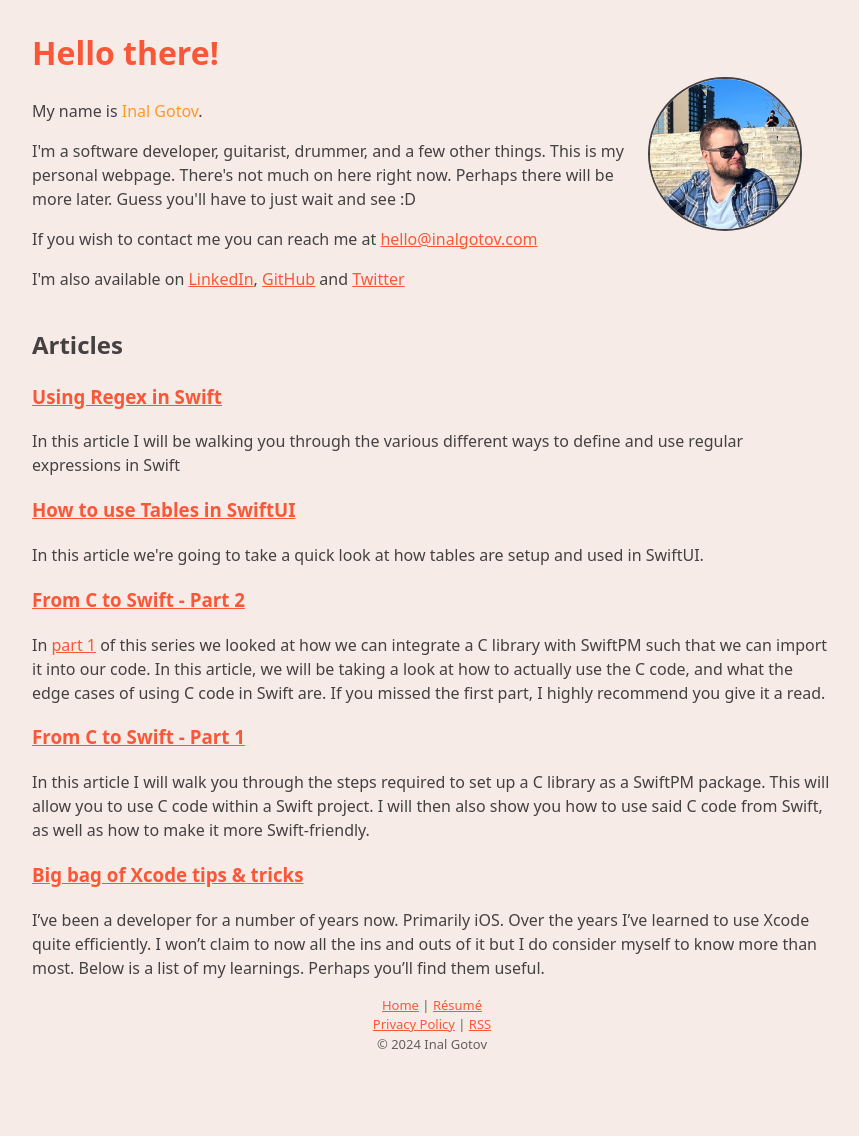
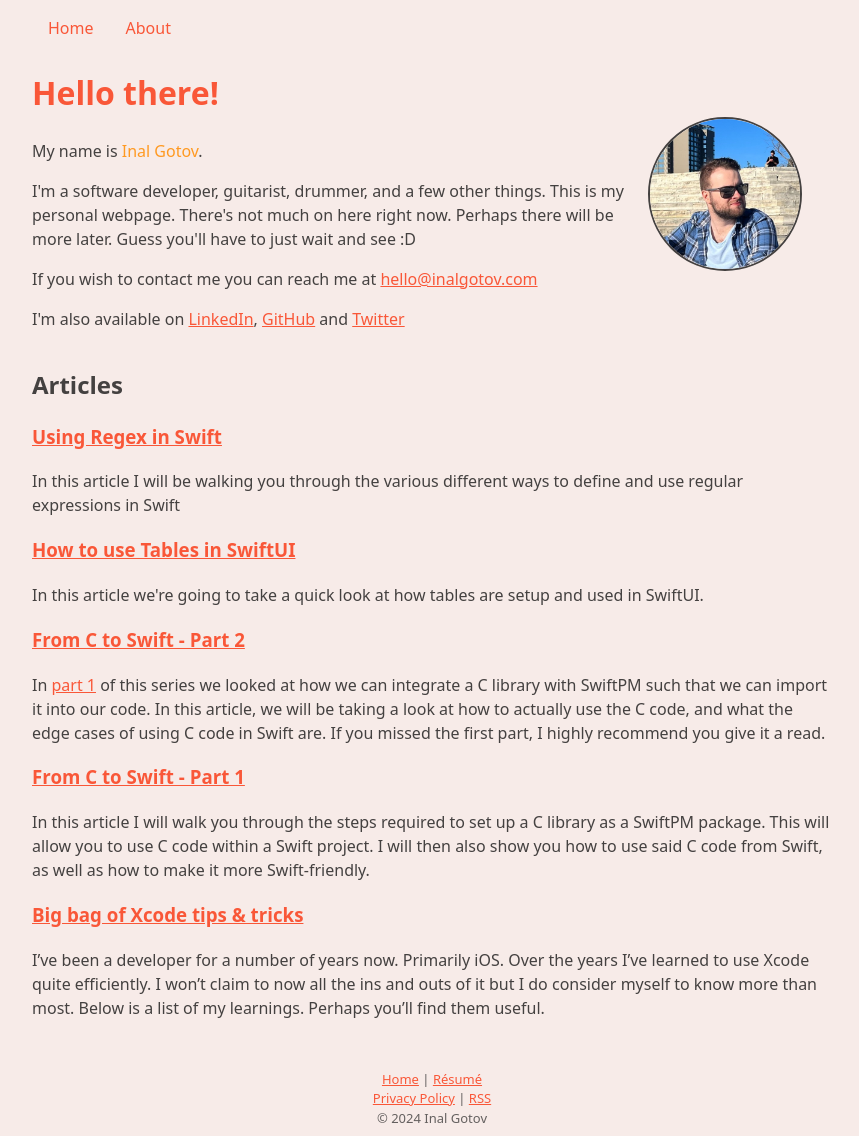
Before and after one commit to sketch204/sketch204.github.io, a Jekyll site: the page built from index.html, in a window 1280 px wide and 1136 px high. Shown: the whole window, without its empty margins (208-1067 px from the left). Built offline with Jekyll 4.4.1, drawn with Linux system fonts in a browser that asks for light colours; nearby versions of some CDN libraries.

Commit message:
Add a nav bar

```diff
--- /dev/null
+++ b/_includes/navbar.html
@@ -0,0 +1,6 @@
+<header>
+  <div class="readingMargins">
+    <a href="/index.html">Home</a>
+    <a href="/resume.html">About</a>
+  </div>
+</header>
--- a/_layouts/default.html
+++ b/_layouts/default.html
@@ -21,6 +21,8 @@
 
 <body>
 
+  {% include navbar.html %}
+
   {{ content }}
 
   {% include footer.html %}
--- a/assets/css/styles.css
+++ b/assets/css/styles.css
@@ -8,6 +8,33 @@ body {
     line-height: 1.5;
     background: var(--bg-color);
     color: var(--text-color);
+    margin-top: 3em;
+}
+
+@media (max-width: 630px) {
+    body {
+        margin-top: 4em;
+    }
+}
+
+header {
+    position: fixed;
+    top: 0;
+    left: 0;
+    background-color: var(--bg-color);
+    width: 100%;
+
+    a {
+        float: left;
+        text-align: center;
+        padding: 1em;
+        text-decoration: none;
+    }
+
+    a:hover {
+        background-color: var(--accent-color);
+        color: var(--bg-color);
+    }
 }
 
 a {
@@ -18,13 +45,7 @@ footer {
     color: var(--secondary-text-color);
     text-align: center;
     font-size: small;
-}
-
-@media (max-width: 630px) {
-    footer {
-        margin-top: 50px;
-        height: initial;
-    }
+    margin-top: 50px;
 }
 
 .content {
@@ -41,7 +62,6 @@ footer {
 @media (max-width: 630px) {
     .content {
         flex-direction: column;
-        height: initial;
     }
 }
 
```
